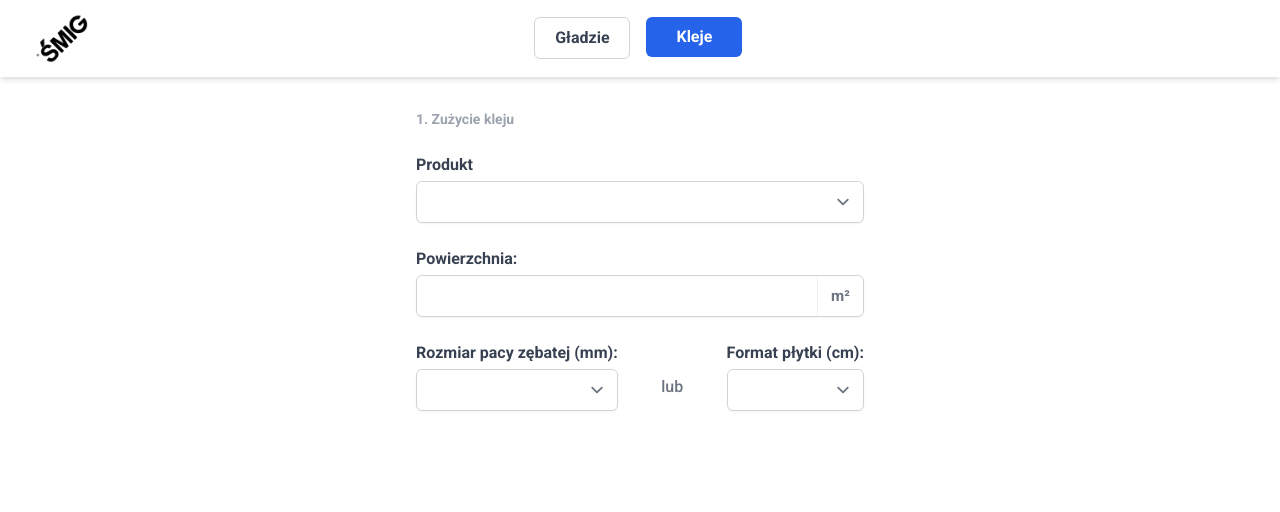
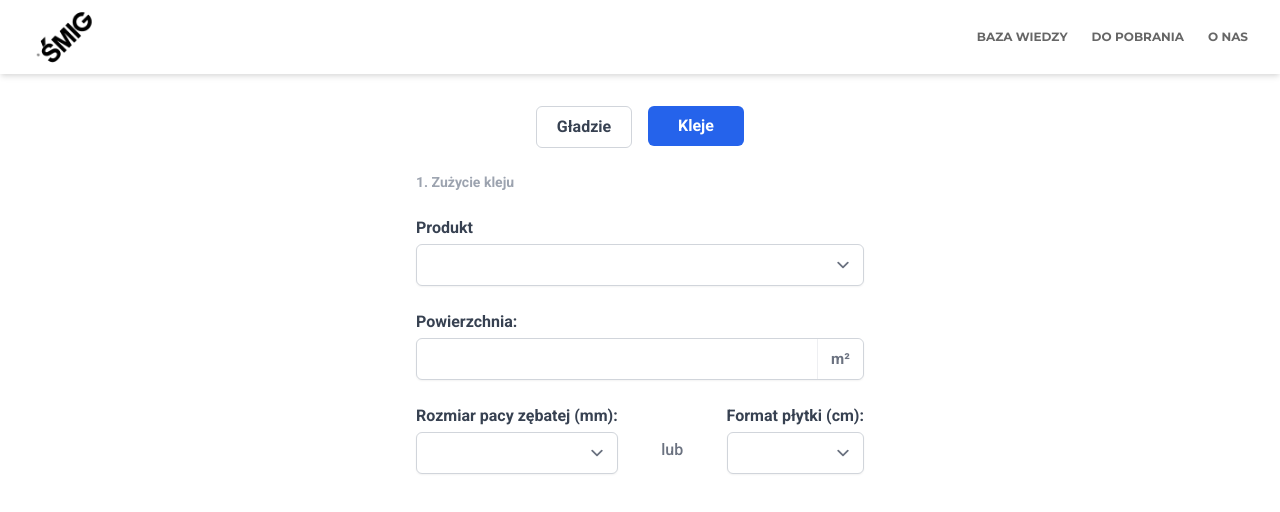
Before and after one commit to MegaronSA/smig-kalkulator, a React (Create React App) app: page /#/kleje in a window 1280 px wide. Shown: the top 512 px of the page. Built offline with nearby package versions, Linux system fonts and the light colour scheme.

Commit message:
feat: :sparkles: add TopBar menu items, move Tabs back to separate component

```diff
--- a/src/App.tsx
+++ b/src/App.tsx
@@ -1,5 +1,6 @@
 import { Adhesives } from 'components/Adhesives'
 import { Finishes } from 'components/Finishes'
+import { Tabs } from 'components/shared/Tabs'
 import { TopBar } from 'components/TopBar'
 import React from 'react'
 import { HashRouter as Router, Link, Route, Routes } from 'react-router-dom'
@@ -22,7 +23,8 @@ const App = () => {
             path="/gladzie"
             element={
               <>
-                <TopBar currentTab="gladzie" />
+                <TopBar />
+                <Tabs currentTab="gladzie" />
                 <Finishes />
               </>
             }
@@ -31,7 +33,8 @@ const App = () => {
             path="/kleje"
             element={
               <>
-                <TopBar currentTab="kleje" />
+                <TopBar />
+                <Tabs currentTab="kleje" />
                 <Adhesives />
               </>
             }
--- a/src/components/TopBar.tsx
+++ b/src/components/TopBar.tsx
@@ -1,49 +1,28 @@
 import React from 'react'
-import { Link } from 'react-router-dom'
 
-export type Tab = 'gladzie' | 'kleje'
-
-interface Props {
-  currentTab: Tab
-}
+interface Props {}
 
 const imgUrl = `${process.env.PUBLIC_URL}/smig_logo.png`
 
-export const TopBar: React.FC<Props> = ({ currentTab }) => {
-  const selectedStyles = 'text-white bg-blue-600'
-  const buttonStyles = 'font-semibold px-4 py-2 rounded-md w-24'
-
+export const TopBar: React.FC<Props> = () => {
   return (
-    <div className="w-full px-8 py-2 shadow-md flex mb-2 items-center">
+    <div className="w-full px-8 py-1 shadow-md flex mb-2 justify-between items-center">
       <a href="https://smig.pl/">
         <img
           src={imgUrl}
           alt="smig_logo"
-          className=" w-16 cursor-pointer relative z-10"
+          className="cursor-pointer"
+          style={{ width: '66px', height: '66px', maxWidth: 'none' }}
         ></img>
       </a>
 
-      <div className="w-full text-gray-700 flex gap-4 justify-center transform -translate-x-8">
-        <Link to="/gladzie">
-          <button
-            className={`${buttonStyles} ${
-              currentTab === 'gladzie'
-                ? selectedStyles
-                : 'border border-gray-300'
-            }`}
-          >
-            Gładzie
-          </button>
-        </Link>
-        <Link to="/kleje">
-          <button
-            className={`${buttonStyles} ${
-              currentTab === 'kleje' ? selectedStyles : 'border border-gray-300'
-            }`}
-          >
-            Kleje
-          </button>
-        </Link>
+      <div
+        className="flex whitespace-nowrap gap-6 font-montserrat font-bold"
+        style={{ fontSize: '12px', color: 'rgba(0,0,0,0.6)' }}
+      >
+        <a href="https://smig.pl/baza-wiedzy/">BAZA WIEDZY</a>
+        <a href="https://smig.pl/do-pobrania/">DO POBRANIA</a>
+        <a href="https://smig.pl/o_nas/">O NAS</a>
       </div>
     </div>
   )
--- a/src/components/shared/ShoppingListResult.tsx
+++ b/src/components/shared/ShoppingListResult.tsx
@@ -16,7 +16,7 @@ export const ShoppingListResult: React.FC<Props> = ({
       <aside className="w-2/5 relative -left-4">
         <img src={imgUrl} alt="lista_img" />
       </aside>
-      <div className="w-3/5 h-full flex flex-col justify-start py-4">
+      <div className="w-3/5 h-full flex flex-col justify-start py-4 text-right">
         <h5 className="text-gray-700 text-lg font-bold">Lista zakupów:</h5>
         <div>
           <h6 className=" font-roboto-slab text-gray-400 font-medium text-sm">
--- /dev/null
+++ b/src/components/shared/Tabs.tsx
@@ -0,0 +1,36 @@
+import React from 'react'
+import { Link } from 'react-router-dom'
+
+export type Tab = 'gladzie' | 'kleje'
+
+interface Props {
+  currentTab: Tab
+}
+
+export const Tabs: React.FC<Props> = ({ currentTab }) => {
+  const selectedStyles = 'text-white bg-blue-600'
+  const buttonStyles = 'font-semibold px-4 py-2 rounded-md w-24'
+
+  return (
+    <div className="w-full text-gray-700 flex gap-4 justify-center mt-8">
+      <Link to="/gladzie">
+        <button
+          className={`${buttonStyles} ${
+            currentTab === 'gladzie' ? selectedStyles : 'border border-gray-300'
+          }`}
+        >
+          Gładzie
+        </button>
+      </Link>
+      <Link to="/kleje">
+        <button
+          className={`${buttonStyles} ${
+            currentTab === 'kleje' ? selectedStyles : 'border border-gray-300'
+          }`}
+        >
+          Kleje
+        </button>
+      </Link>
+    </div>
+  )
+}
--- a/src/index.css
+++ b/src/index.css
@@ -1,4 +1,5 @@
 @import url('https://fonts.googleapis.com/css2?family=Roboto+Slab:wght@400;500;600;700&family=Roboto:wght@400;500;700&display=swap');
+@import url('https://fonts.googleapis.com/css2?family=Montserrat:wght@700&display=swap');
 
 @tailwind base;
 @tailwind components;
--- a/tailwind.config.js
+++ b/tailwind.config.js
@@ -12,6 +12,7 @@ module.exports = {
       fontFamily: {
         roboto: ['Roboto'],
         'roboto-slab': ['Roboto Slab'],
+        montserrat: ['Montserrat'],
       },
       fontSize: {
         'semi-lg': '1.05rem',
```
